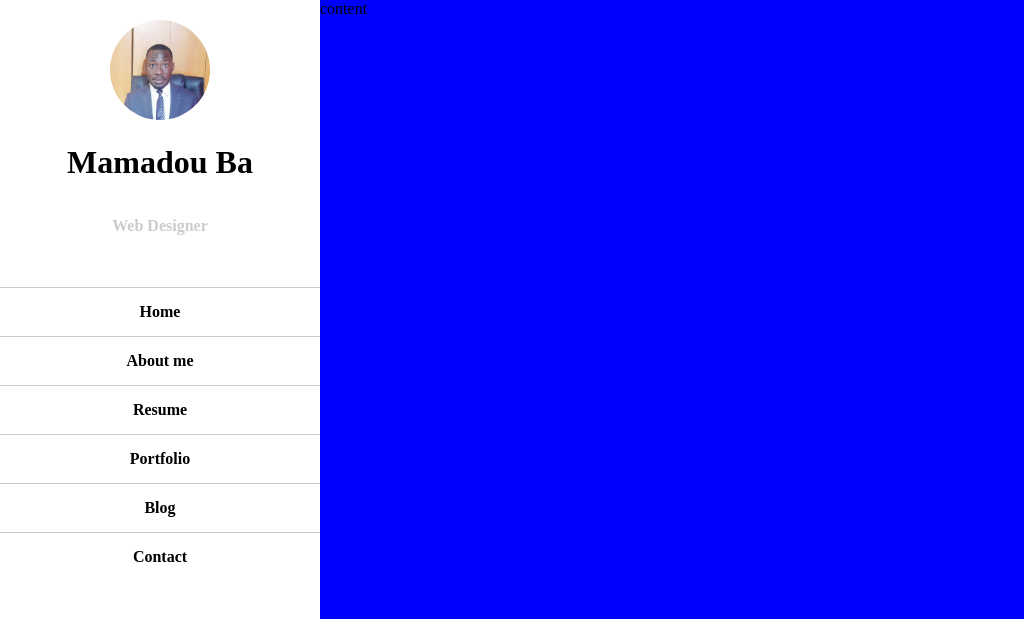
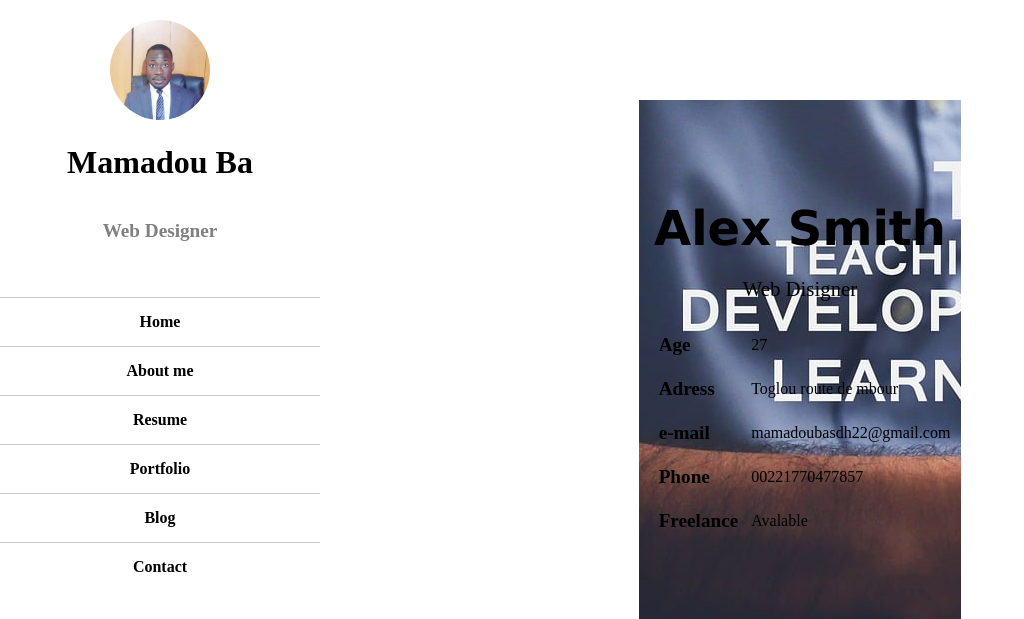
Before and after one commit to Awasow1201/PROJET-PROFESSIONNEL, a plain HTML site: page index.html in a window 1280 px wide. Shown: the top 619 px of the page, without its empty margins (0-1024 px from the left). Drawn offline with Linux system fonts and the light colour scheme.

Commit message:
initialisation de home

```diff
--- /dev/null
+++ b/assets/css/home.css
@@ -0,0 +1,49 @@
+.content{
+    background-image: url("/assets/css/images/laptop-1071781_1280.jpg");
+
+}
+
+
+
+
+
+
+.content, .home-name, .home-infos table{
+    text-align: center;
+    margin: 0 auto;
+    margin-top:  100px;
+    text-align: justify;
+}
+
+.home-name {
+    text-align: center;
+}
+
+.home-name p{
+    font-size: 1.3rem;
+    margin: 10pxpx;
+}
+
+
+
+
+
+
+.home-name h2{
+    margin: 15px;
+    font-size: 3rem;
+    font-family:Verdana, Geneva, Tahoma, sans-serif
+
+}
+
+
+
+.home-infos table{
+    margin-top: 0;
+}
+
+.home-infos table th{
+
+    padding: 10px;
+    font-size: 1.2rem;
+}
--- a/assets/css/style.css
+++ b/assets/css/style.css
@@ -25,7 +25,7 @@ body{
 
 
 .content{
-    background-color: blue;
+
     grid-area: content;
 
 }
@@ -61,9 +61,9 @@ body{
 }
 
 .aside-infos p{
-
+    font-size: 1.2rem;
     font-weight: bold;
-    color: #ccc;
+    color:gray
 
 }
 
@@ -110,7 +110,7 @@ body{
 }
 .aside-menu ul li:hover{
     background-color: #ccc;
-    opacity: 0.3;
+    opacity: 0.4;
 }
 
 
@@ -130,20 +130,20 @@ body{
 
 @media screen and (max-width: 700px){
    .container{
+     grid-template-columns: 1fr ;
+    grid-template-rows: 1fr 6fr;
+    grid-template-areas: "aside" "content";
 
-    grid-template-columns: 1fr ;
-    grid-template-rows: 1fr 4fr;
-    grid-template-areas: "aside" "content";
    }
 
    .aside-menu, .aside-icone, .aside-profil img, .aside-profil p{
     display: none
 
+  }
+
+}
 
 
-
-   }
-}
 
 @media screen  and (max-width: 700px){
     .aside .aside-profil .aside-infos h1{
--- a/index.html
+++ b/index.html
@@ -7,17 +7,51 @@
     <link rel="stylesheet" href="https://cdnjs.cloudflare.com/ajax/libs/font-awesome/6.4.0/css/all.min.css" integrity="sha512-iecdLmaskl7CVkqkXNQ/ZH/XLlvWZOJyj7Yy7tcenmpD1ypASozpmT/E0iPtmFIB46ZmdtAc9eNBvH0H/ZpiBw==" crossorigin="anonymous" referrerpolicy="no-referrer" />
     <title>PROJET-PROFESSIONNEL</title>
     <link rel="stylesheet" href="assets/css/style.css">
+    <link rel="stylesheet" href="assets/css/home.css">
 </head>
 <body>
     <div class="container">
-        <div class="content">content</div>
+        <div class="content">
+            <div class="home-name">
+                        <h2>Alex Smith</h2>
+                        <p>Web Disigner</p>
+                    </div>
+                    <div class="home-infos">
+                        <table>
+                            <tr>
+                                <th>Age</th>
+                                <td>27</td>
+                            </tr>
+                            <tr>
+                                <th>Adress</th>
+                                <td>Toglou route de mbour</td>
+                            </tr>
+                            <tr>
+                                <th>e-mail</th>
+                                <td>mamadoubasdh22@gmail.com</td>
+                            </tr>
+                            <tr>
+                                <th>Phone</th>
+                                <td>00221770477857</td>
+                            </tr>
+                            <tr>
+                                <th>Freelance</th>
+                                <td>Avalable</td>
+                            </tr>
+                        </table>
+
+
+                    </div>
+
+
+        </div>
         <div class="aside">
            <div class="aside-profil">
             <div class="menu">
                 <i class="fa-solid fa-bars"></i>
             </div>
             <div class="image-profil">
-                <img src="assets/css/espero.jpg" width="100" alt="image de profile">
+                <img src="assets/css/images/espero.jpg" width="100" alt="image de profile">
 
             </div>
             <div class="aside-infos">
@@ -28,7 +62,10 @@
            </div>
            <div class="aside-menu">
             <ul>
-                <li><a href="#">Home</a></li>
+                <li>
+                    <a href="#">Home</a>
+
+                </li>
                 <li><a href="#">About me</a></li>
                 <li><a href="#">Resume</a></li>
                 <li><a href="#">Portfolio</a></li>
```
Also changed, not shown: assets/css/images/espero.jpg (renamed from assets/css/espero.jpg), assets/css/images/laptop-1071781_1280.jpg (added).
